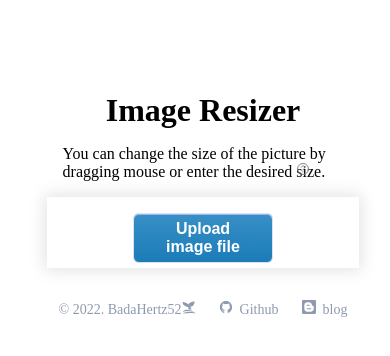
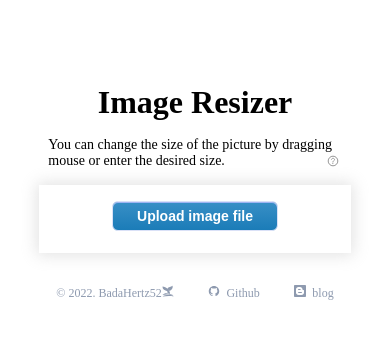
Before and after one commit to BadaHertz52/imageResizer, a React (Create React App) app: page / in a window 390 px wide. Shown: the top 356 px of the page. Built offline with nearby package versions, Linux system fonts and the light colour scheme; a web font is replaced by a local one.

Commit message:
[STYLE] Make style when window width in under 425px

```diff
--- a/src/assets/main.css
+++ b/src/assets/main.css
@@ -1,9 +1,14 @@
 @import url("https://fonts.googleapis.com/css2?family=Edu+VIC+WA+NT+Beginner&display=swap");
+body {
+  margin: 0;
+}
+
 #root {
-  width: 100vw;
-  height: 100vw;
+  width: 100%;
+  height: 100%;
   display: flex;
   justify-content: center;
+  align-items: center;
 }
 #root button {
   background-color: initial;
@@ -34,6 +39,7 @@
   height: -moz-fit-content;
   height: fit-content;
   position: relative;
+  font-size: 14px;
 }
 #directions button {
   color: rgb(134, 134, 134);
@@ -46,16 +52,23 @@
   position: relative;
   display: flex;
   align-items: center;
-  width: 90%;
-  margin: 0 5%;
+  width: 94%;
+  margin: 0 3%;
+  line-height: 16px;
 }
 
 .moreDirectionBtn {
   position: absolute;
   bottom: 0;
-  right: 2rem;
+  right: 0;
   padding: 0;
-  font-size: 16px;
+  width: 16px;
+  height: 16px;
+  display: flex;
+  align-items: center;
+}
+.moreDirectionBtn svg {
+  font-size: 14px;
 }
 
 .btnExplainBubble {
@@ -199,29 +212,30 @@
   display: flex;
   flex-direction: column;
 }
-#sizeDirection .sizes #maxSize, #sizeDirection .sizes #minSize, #sizeDirection .sizes #imgSize {
+#sizeDirection .sizes header {
+  text-align: left;
+  margin-bottom: 5px;
+}
+
+#maxSize, #minSize, #imgSize {
   display: flex;
   flex-direction: column;
   width: 100%;
   color: rgb(119, 117, 117);
   margin-bottom: 10px;
 }
-#sizeDirection .sizes #maxSize header, #sizeDirection .sizes #minSize header, #sizeDirection .sizes #imgSize header {
-  font-size: 16px;
+#maxSize header, #minSize header, #imgSize header {
+  font-size: 14px;
   font-weight: 600;
 }
-#sizeDirection .sizes #maxSize .size, #sizeDirection .sizes #minSize .size, #sizeDirection .sizes #imgSize .size {
+#maxSize .size, #minSize .size, #imgSize .size {
   display: flex;
   flex-direction: row;
   width: 100%;
   font-size: 14.4px;
 }
-#sizeDirection .sizes #maxSize .size > div, #sizeDirection .sizes #minSize .size > div, #sizeDirection .sizes #imgSize .size > div {
+#maxSize .size > div, #minSize .size > div, #imgSize .size > div {
   width: 50%;
-}
-#sizeDirection .sizes header {
-  text-align: left;
-  margin-bottom: 5px;
 }
 
 #canvas {
@@ -245,19 +259,23 @@
   align-items: center;
   justify-content: center;
   margin-bottom: 6px;
+  font-size: 16px;
 }
 
 #downloader {
   position: absolute;
   top: 0;
   right: 16px;
-  font-size: 16px;
+  font-size: inherit;
   height: 100%;
+  width: -webkit-fit-content;
+  width: -moz-fit-content;
+  width: fit-content;
 }
 #downloader .downloadBtn {
   width: 100%;
   height: 100%;
-  font-size: 16px;
+  font-size: inherit;
   display: flex;
   align-items: center;
   justify-content: center;
@@ -279,7 +297,9 @@
   display: flex;
   flex-direction: column;
   align-items: center;
-  width: 50%;
+  width: -webkit-fit-content;
+  width: -moz-fit-content;
+  width: fit-content;
   height: 100%;
 }
 #loader #loaderActualBtn {
@@ -294,7 +314,7 @@
   cursor: pointer;
   color: #fff;
   font-family: Arial;
-  font-size: 1rem;
+  font-size: inherit;
   font-weight: bold;
   padding: 6px 24px;
   text-decoration: none;
@@ -455,4 +475,53 @@
   background-color: #2583be;
   color: white;
   font-weight: bolder;
+}
+
+@media screen and (max-width: 425px) {
+  #sizeBord {
+    flex-direction: column;
+    align-items: center;
+  }
+  #resizerByKeypress, #sizeDirection {
+    width: 90%;
+  }
+  #resizerByKeypress header, #sizeDirection header {
+    margin-bottom: 12px;
+  }
+  #resizerByKeypress {
+    margin-right: 0;
+    margin-bottom: 12px;
+    font-size: 14px;
+  }
+  #resizerByKeypress .sizeInput:nth-child(2) {
+    margin-left: 16px;
+  }
+  #resizerByKeypress .sizeInput:nth-child(3) svg {
+    margin-right: 2px;
+  }
+  #resizerByKeypress .resizerByKeypressBtn {
+    padding: 6px;
+  }
+  #canvas_top {
+    flex-direction: column;
+    font-size: 14px;
+    height: -webkit-fit-content;
+    height: -moz-fit-content;
+    height: fit-content;
+  }
+  #loader .fileType.on {
+    background-color: white;
+  }
+  #downloader {
+    position: relative;
+    height: -webkit-fit-content;
+    height: -moz-fit-content;
+    height: fit-content;
+    top: initial;
+    right: initial;
+    margin-top: 7px;
+  }
+  #footer {
+    font-size: 12px;
+  }
 }/*# sourceMappingURL=main.css.map */
--- a/src/assets/main.scss
+++ b/src/assets/main.scss
@@ -1,16 +1,20 @@
 @import url('https://fonts.googleapis.com/css2?family=Edu+VIC+WA+NT+Beginner&display=swap');
 
 $smallTextSize: 12px;
+$middleTextSize:14px;
 $basicTextSize: 16px;
 $grey:  #e9e8e8;
 $darkgrey: rgb(119, 117, 117);
 $lightgrey:#F7F5F2;
+body{
+  margin: 0;
+}
 #root{
-  width: 100vw;
-  height: 100vw;
+  width: 100%;
+  height: 100%;
   display: flex;
   justify-content: center;
-
+  align-items: center;
   button{
     background-color: initial;
     border: none;
@@ -38,6 +42,7 @@ $lightgrey:#F7F5F2;
   width: 100%;
   height: fit-content;
   position: relative;
+  font-size: $middleTextSize;
   button{
     color: rgb(134, 134, 134);
     &:hover{
@@ -49,15 +54,22 @@ $lightgrey:#F7F5F2;
   position: relative;
   display: flex;
   align-items: center;
-  width: 90%;
-  margin: 0 5%;
+  width: 94%;
+  margin: 0 3%;
+  line-height: $basicTextSize;
 }
 .moreDirectionBtn {
   position: absolute;
   bottom:0;
-  right: 2rem;
+  right:0;
   padding: 0;
-  font-size: $basicTextSize;
+  width: $basicTextSize;
+  height: $basicTextSize;
+  svg{
+    font-size: $middleTextSize;
+  }
+  display: flex;
+  align-items: center;
 }
 .btnExplainBubble{
   display: none;
@@ -105,7 +117,7 @@ $lightgrey:#F7F5F2;
 }
 #footer{
   margin-top: 2rem;
-  font-size: 14px;
+  font-size: $middleTextSize;
   width: 100%;
   display: flex;
   justify-content: space-around;
@@ -183,6 +195,12 @@ $lightgrey:#F7F5F2;
     width: 100%;
     display: flex;
     flex-direction: column;
+    header{
+      text-align: left;
+      margin-bottom: 5px;
+    }
+  }
+}
 #maxSize , #minSize , #imgSize{
   display: flex;
   flex-direction: column;
@@ -190,7 +208,7 @@ $lightgrey:#F7F5F2;
   color: $darkgrey;
   margin-bottom: 10px;
   header{
-        font-size: $basicTextSize;
+    font-size: $middleTextSize;
     font-weight: 600;
   }
   .size{
@@ -200,12 +218,6 @@ $lightgrey:#F7F5F2;
     font-size: $basicTextSize * 0.9;
     & > div{
       width: 50%;
-        }
-      }
-    }
-    header{
-      text-align: left;
-      margin-bottom: 5px;
     }
   }
 }
@@ -228,17 +240,19 @@ $lightgrey:#F7F5F2;
   align-items: center;
   justify-content: center;
   margin-bottom: 6px;
+  font-size: $basicTextSize;
 }
 #downloader{
   position:absolute;
   top:0;
   right:$basicTextSize;
-  font-size:  $basicTextSize;
+  font-size:inherit;
   height: 100%;
+  width: fit-content;
   .downloadBtn{
     width: 100%;
     height: 100%;
-    font-size: $basicTextSize;
+    font-size:inherit;
     display: flex;
     align-items: center;
     justify-content: center;
@@ -260,7 +274,7 @@ $lightgrey:#F7F5F2;
   display: flex;
   flex-direction: column;
   align-items: center;
-  width: 50%;
+  width: fit-content;
   height: 100%;
   #loaderActualBtn{
     width: 100%;
@@ -274,7 +288,7 @@ $lightgrey:#F7F5F2;
     cursor:pointer;
     color:#fff;
     font-family:Arial;
-    font-size:1rem;
+    font-size:inherit;
     font-weight:bold;
     padding:6px 24px;
     text-decoration:none;
@@ -430,3 +444,53 @@ $lightgrey:#F7F5F2;
     }
   };
 }
+
+@media screen and (max-width:425px) {
+  #sizeBord{
+    flex-direction: column;
+    align-items: center;
+  }
+  #resizerByKeypress, #sizeDirection{
+    width: 90%;
+    header{
+      margin-bottom: $smallTextSize;
+    }
+  }
+  #resizerByKeypress{
+    margin-right: 0;
+    margin-bottom: $smallTextSize;
+    font-size: $middleTextSize;
+    .sizeInput:nth-child(2){
+      margin-left: $basicTextSize;
+    }
+    .sizeInput:nth-child(3){
+      svg{
+        margin-right: 2px;
+      }
+    }
+    .resizerByKeypressBtn{
+      padding: $smallTextSize*0.5 ;
+    }
+  }
+  #canvas_top{
+    flex-direction: column;
+    font-size: $middleTextSize;
+    height: fit-content;
+  }
+  #loader{
+    .fileType.on{
+      background-color: #ffff;
+    }
+  }
+  #downloader{
+    position: relative;
+    height: fit-content;
+    top:initial;
+    right:initial;
+    margin-top: $middleTextSize *0.5;
+
+  }
+  #footer{
+    font-size: $smallTextSize;
+  }
+}
```
Also changed, not shown: 1 other file (tests, documents, lock files or other folders). Lines whose indentation alone changed are shown as unchanged.
